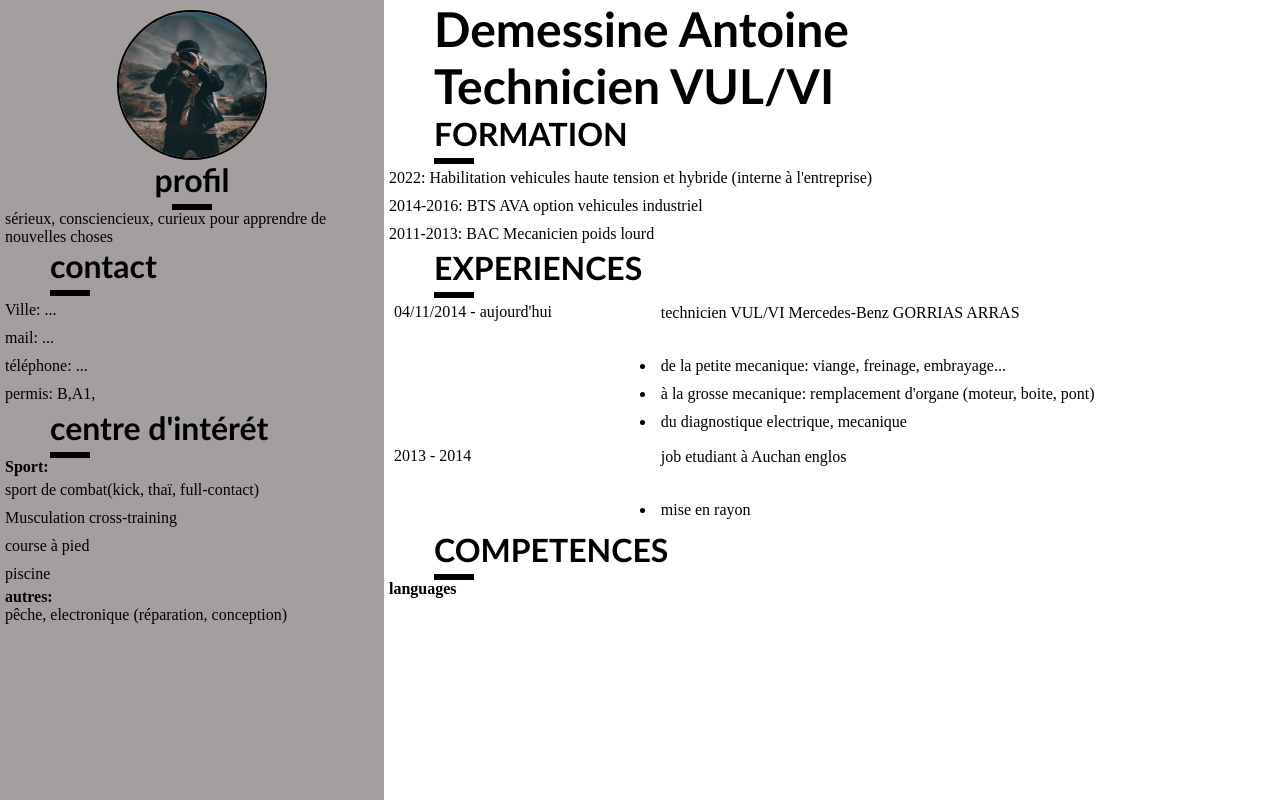
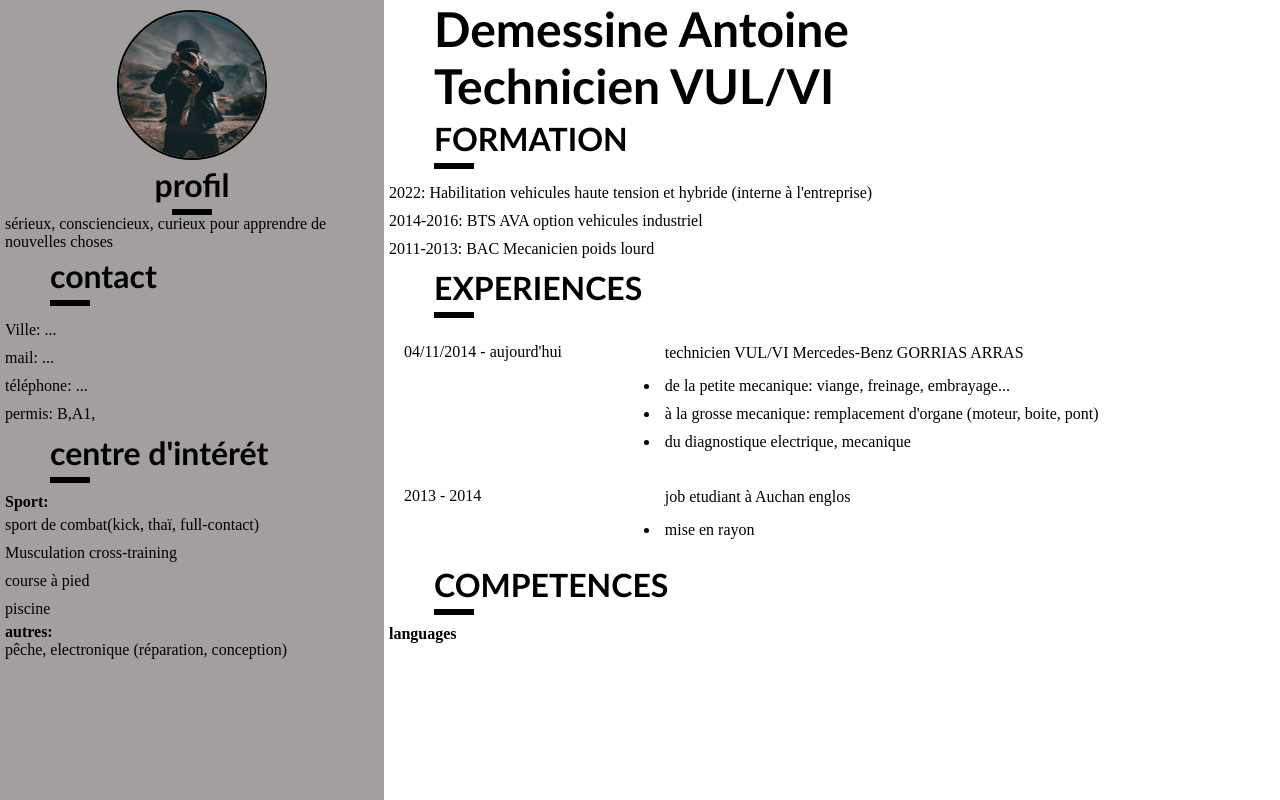
Before and after one commit to Papy62800/cv, a plain HTML site: page index.html in a window 1280 px wide. Drawn offline with Linux system fonts and the light colour scheme.

Commit message:
cv 1erfini

```diff
--- a/style.css
+++ b/style.css
@@ -17,6 +17,7 @@ h3 {
   font-size: 2em;
   margin-left: 50px;
   margin-bottom: 5px;
+  margin-top: 5px;
 }
 
 h4,
@@ -30,6 +31,7 @@ p {
   height: 1px;
   background-color: black;
   margin-left: 50px;
+  margin-bottom: 10px;
 }
 
 #boite {
@@ -88,7 +90,7 @@ li {
 }
 section {
   display: flex;
-  padding: 5px;
+  padding: 15px;
 }
 #auchan {
   display: flex;
@@ -101,9 +103,10 @@ section {
 .job {
   display: flex;
   flex-direction: column;
-  row-gap: 30px;
+  row-gap: 10px;
   width: 70%;
   padding: 1px;
+
 }
 
 .visible {
```
